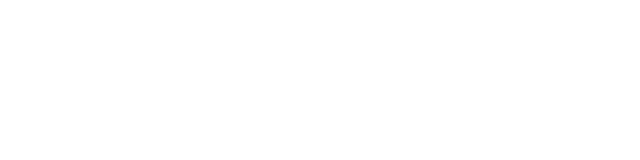
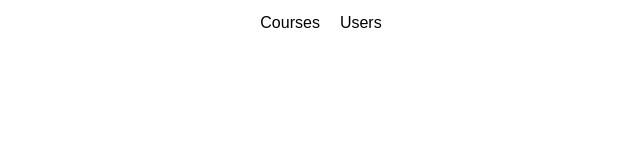
Before and after one commit to tchesa/burger-builder, a React (Create React App) app: page / in a window 1280 px wide. Shown: the top 160 px of the page, without its empty margins (319-959 px from the left). Built offline with nearby package versions, Linux system fonts and the light colour scheme.

Commit message:
add a simple navigation

```diff
--- a/src/App.js
+++ b/src/App.js
@@ -1,5 +1,5 @@
 import React, { Component } from 'react';
-import { BrowserRouter, Route, Switch } from 'react-router-dom'
+import { BrowserRouter, Route, Switch, NavLink } from 'react-router-dom'
 
 import Courses from './containers/Courses/Courses';
 import Users from './containers/Users/Users';
@@ -9,10 +9,22 @@
     return (
       <div className="App">
         <BrowserRouter>
-          <Switch>
-            <Route path='/courses' component={Courses}/>
-            <Route path='/users' component={Users}/>
-          </Switch>
+          <React.Fragment>
+            <nav>
+              <ul>
+                <li>
+                  <NavLink to='/courses' exact>Courses</NavLink>
+                </li>
+                <li>
+                  <NavLink to='/users' exact>Users</NavLink>
+                </li>
+              </ul>
+            </nav>
+            <Switch>
+              <Route path='/courses' component={Courses}/>
+              <Route path='/users' component={Users}/>
+            </Switch>
+          </React.Fragment>
         </BrowserRouter>
         {/* <ol style={{textAlign: 'left'}}>
           <li>Add Routes to load "Users" and "Courses" on different pages (by entering a URL, without Links)</li> DONE
--- a/src/index.css
+++ b/src/index.css
@@ -4,3 +4,32 @@
   font-family: sans-serif;
   text-align: center;
 }
+
+nav ul {
+  list-style: none;
+  margin: 0;
+  padding: 0;
+  text-align: center;
+}
+
+nav li {
+  display: inline-block;
+}
+
+nav a {
+  padding: 14px 10px 6px;
+  text-decoration: none;
+  border-bottom: 2px solid transparent;
+  display: inline-block;
+  color: black;
+}
+
+nav a:hover,
+nav a:active,
+nav a.active {
+  color: #1d52e4
+}
+
+nav a.active {
+  border-color: #1d52e4
+}
```
